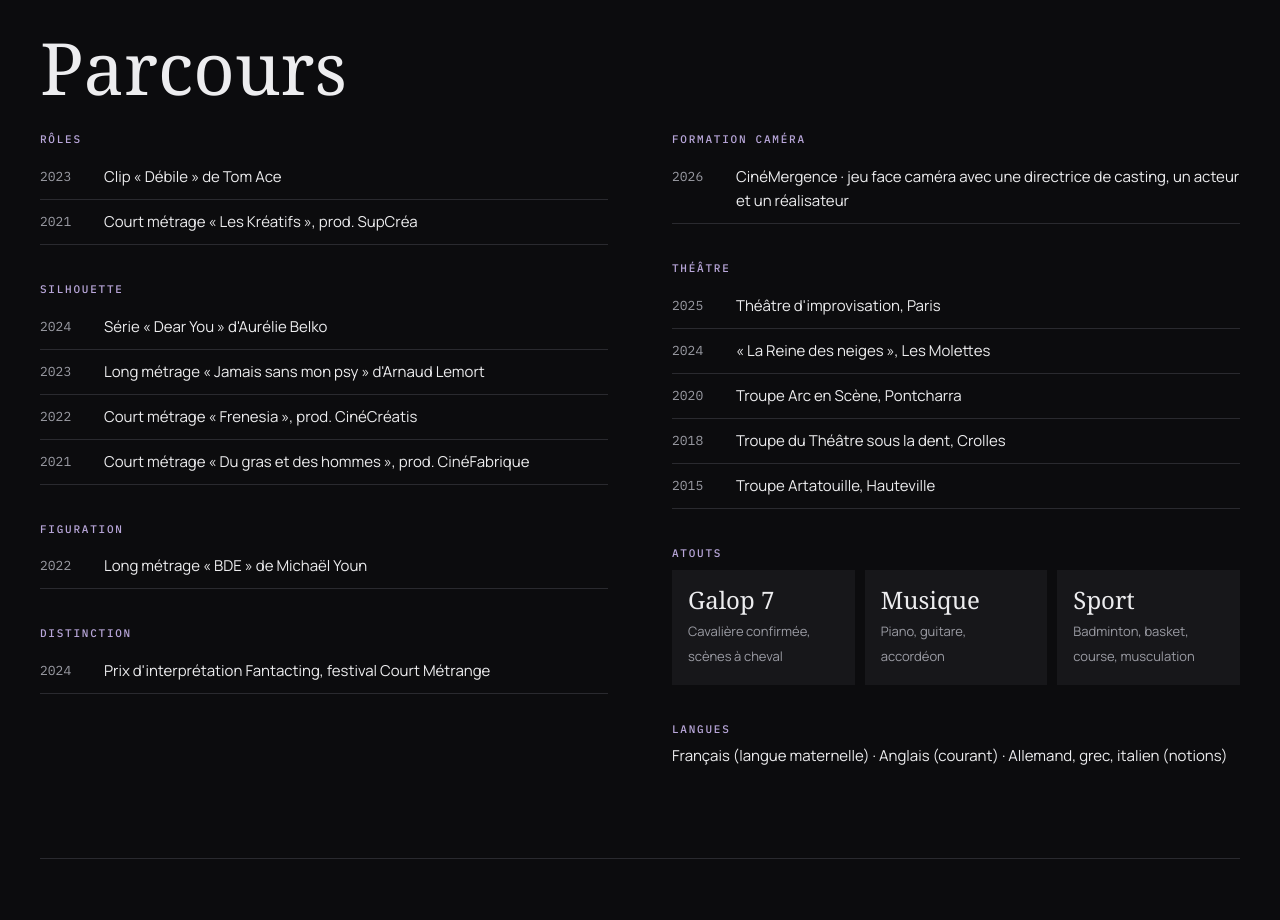
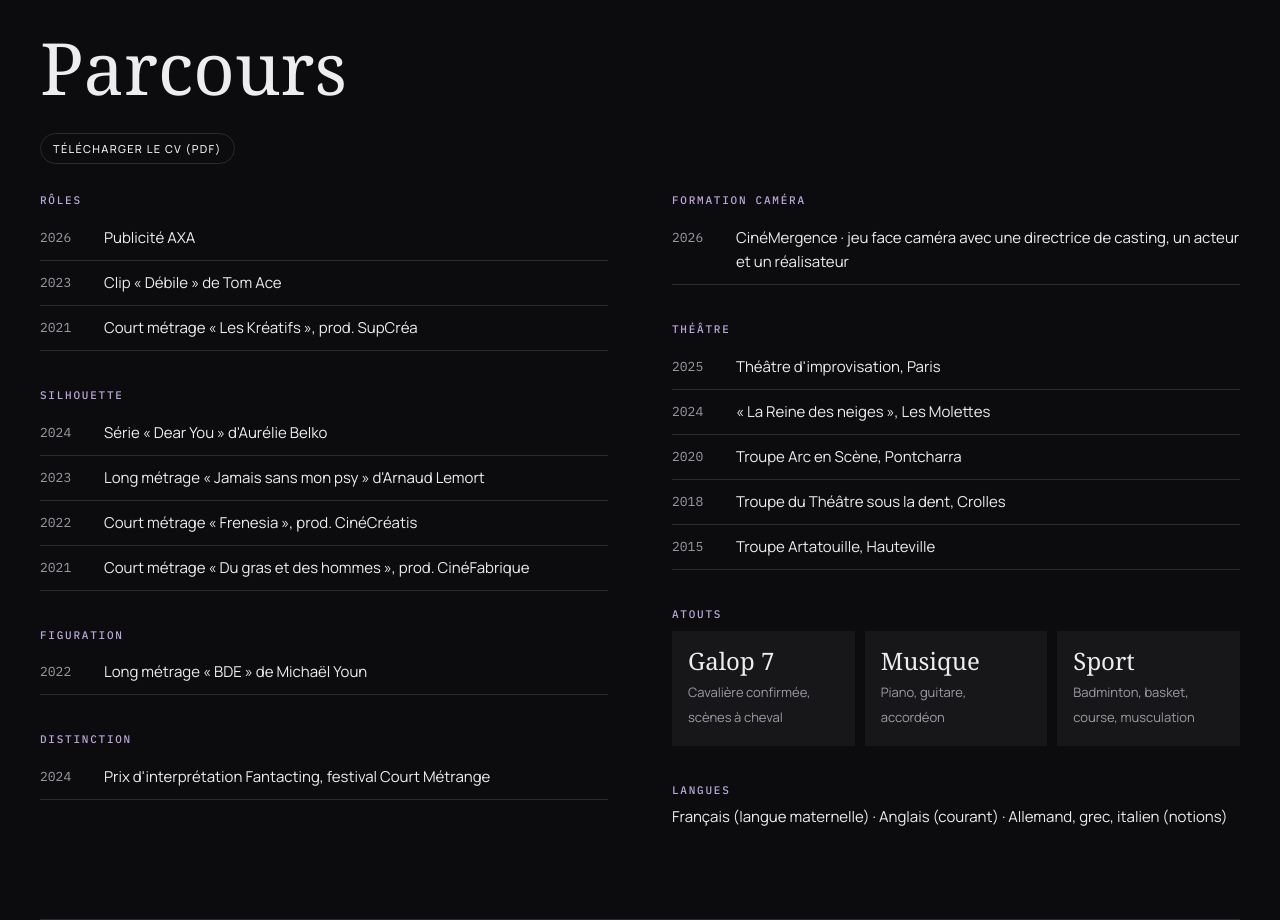
Before and after one commit to leamercierpro/leamercierbook, a plain HTML site: page index.html in a window 1280 px wide. Shown: the part 4480-5400 px from the top of the page. Drawn offline with Linux system fonts and the light colour scheme; a web font is replaced by a local one.

Commit message:
Ajoute la pub AXA (2026) et le CV en PDF
Co-Authored-By: Claude Opus 5.5 <noreply@anthropic.com>
Claude-Session: https://claude.ai/code/session_01VdRWoz9gdUwv1ejJCcyzCZ

```diff
--- a/index.html
+++ b/index.html
@@ -96,6 +96,7 @@ h2.sec{font-family:var(--display);font-weight:400;font-size:clamp(40px,6vw,72px)
 .vs{font-size:13px;color:var(--muted)}
 .sheet a{color:inherit}
 @media (max-width:640px){.videos{grid-template-columns:1fr}.play{width:56px;height:56px;margin:-28px 0 0 -28px}.play::after{left:22px;top:17px;border-width:11px 0 11px 17px}}
+.cv-dl{margin:-8px 0 28px}.cv-dl a{display:inline-block;text-decoration:none}
 .cv{display:grid;grid-template-columns:repeat(2,minmax(0,1fr));gap:clamp(28px,5vw,72px)}
 .cv>div{min-width:0}
 .cv h3{font-family:var(--mono);font-weight:500;font-size:11px;letter-spacing:.16em;text-transform:uppercase;color:var(--accent);margin:36px 0 6px}
@@ -184,10 +185,11 @@ nav.top a.other{color:var(--accent)}
 
   <section id="parcours" aria-labelledby="cv-t">
     <h2 class="sec" id="cv-t">Parcours</h2>
+    <p class="cv-dl"><a class="copy" href="CV_Lea_Mercier.pdf" target="_blank" rel="noopener">Télécharger le CV (PDF)</a></p>
     <div class="cv">
       <div>
         <h3>Rôles</h3>
-        <ul class="tl"><li><span class="yr">2023</span><span>Clip « Débile » de Tom Ace</span></li><li><span class="yr">2021</span><span>Court métrage « Les Kréatifs », prod. SupCréa</span></li></ul>
+        <ul class="tl"><li><span class="yr">2026</span><span>Publicité AXA</span></li><li><span class="yr">2023</span><span>Clip « Débile » de Tom Ace</span></li><li><span class="yr">2021</span><span>Court métrage « Les Kréatifs », prod. SupCréa</span></li></ul>
         <h3>Silhouette</h3>
         <ul class="tl"><li><span class="yr">2024</span><span>Série « Dear You » d'Aurélie Belko</span></li><li><span class="yr">2023</span><span>Long métrage « Jamais sans mon psy » d'Arnaud Lemort</span></li><li><span class="yr">2022</span><span>Court métrage « Frenesia », prod. CinéCréatis</span></li><li><span class="yr">2021</span><span>Court métrage « Du gras et des hommes », prod. CinéFabrique</span></li></ul>
         <h3>Figuration</h3>
```
Also changed, not shown: 1 other file.
